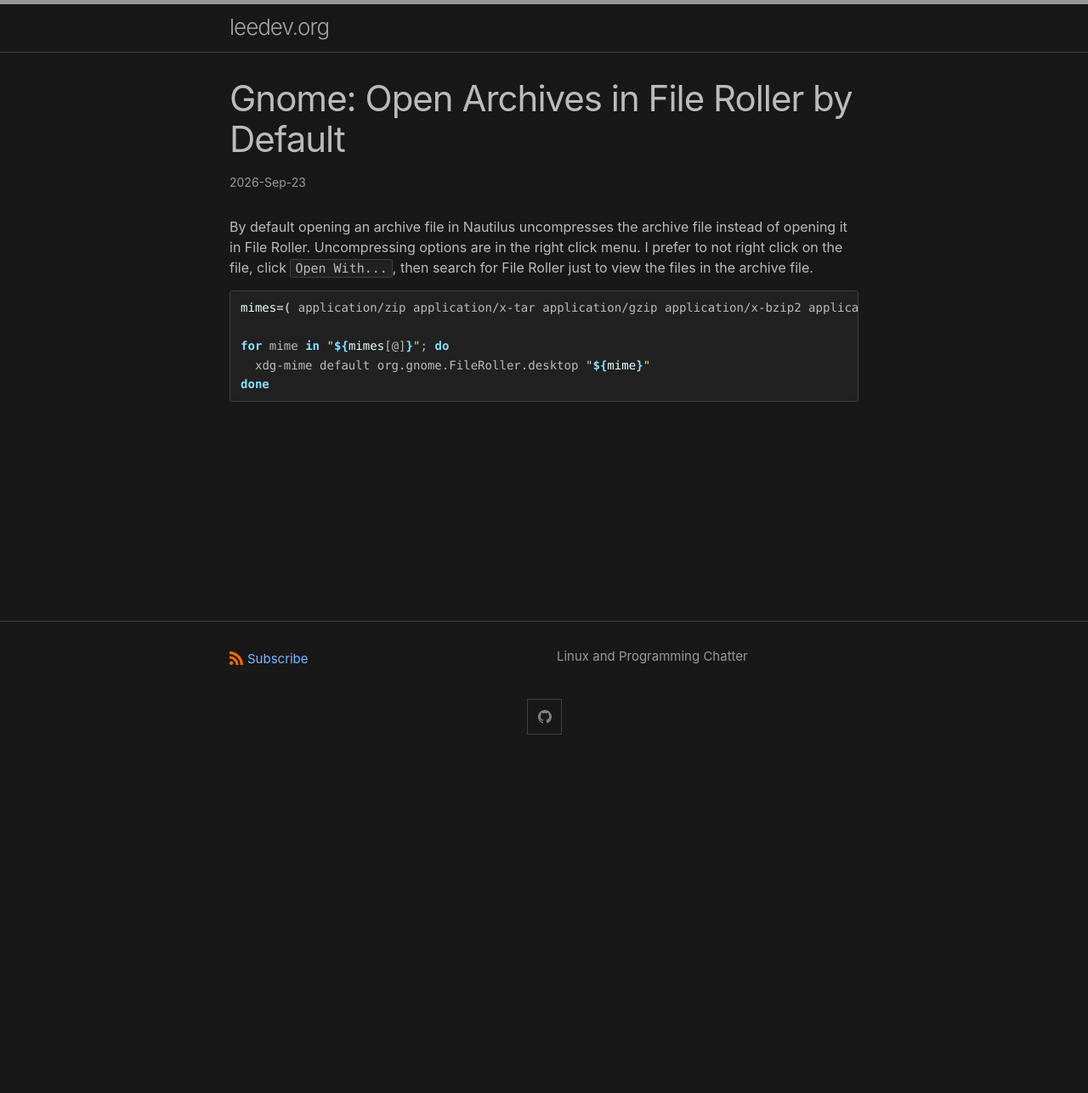
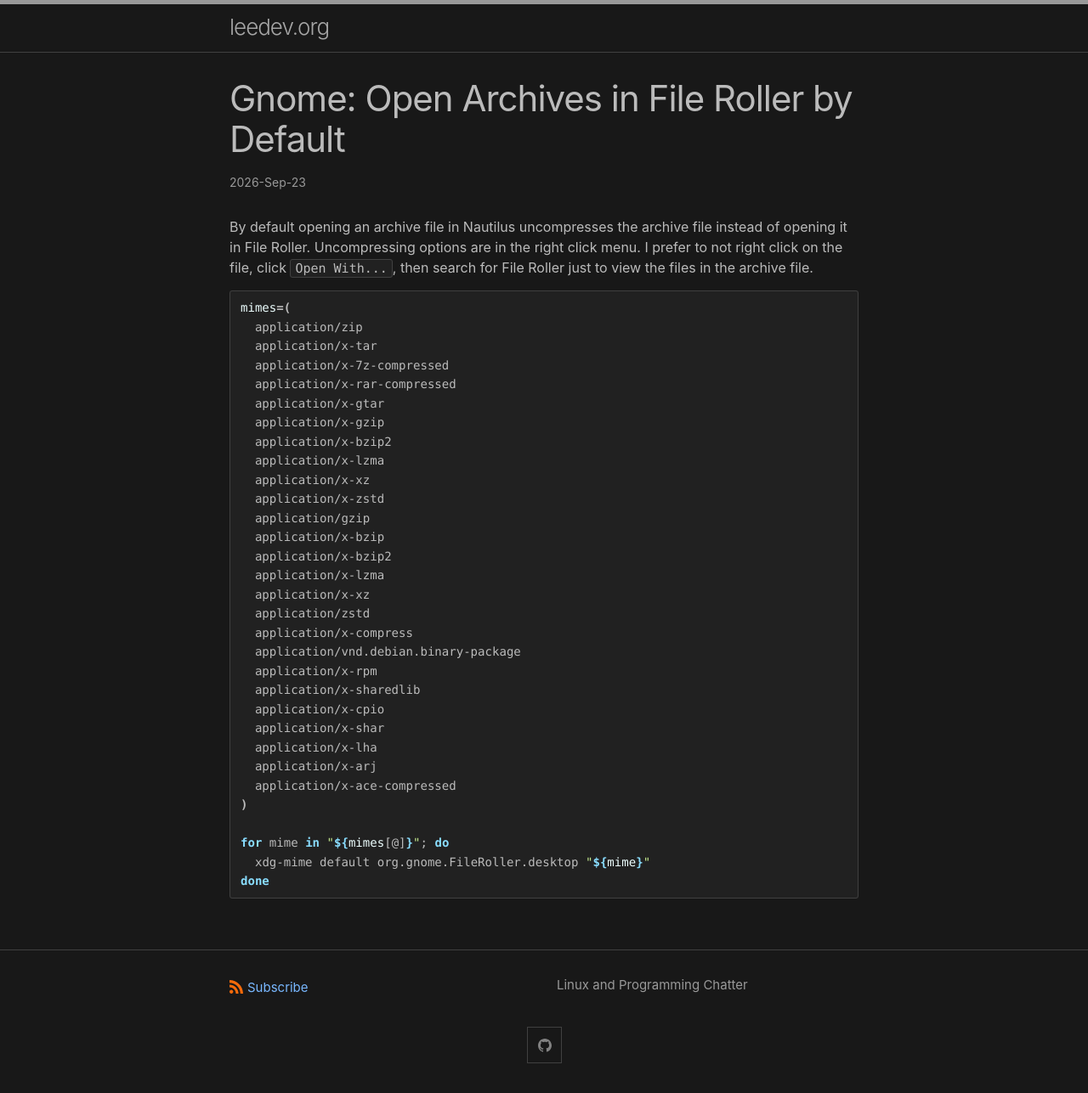
Before and after one commit to CurtisLeeBolin/leedev.org, a Jekyll site: the page built from _posts/2026-09-23-gnome_open_archives_in_file_roller_by_default.md, in a window 1280 px wide. Shown: the whole page at 85% size. Built offline with Jekyll 4.4.1, drawn with Linux system fonts in a browser that asks for light colours; before the commit the page ends 900 px from its top, so only the background shows below that.

Commit message:
Update 2026-09-23-gnome_open_archives_in_file_roller_by_default.md

````diff
--- a/_posts/2026-09-23-gnome_open_archives_in_file_roller_by_default.md
+++ b/_posts/2026-09-23-gnome_open_archives_in_file_roller_by_default.md
@@ -7,7 +7,33 @@ date: '2026-09-23 10:05:18'
 By default opening an archive file in Nautilus uncompresses the archive file instead of opening it in File Roller.  Uncompressing options are in the right click menu. I prefer to not right click on the file, click `Open With...`, then search for File Roller just to view the files in the archive file.
 
 ```bash
-mimes=( application/zip application/x-tar application/gzip application/x-bzip2 application/x-xz application/x-7z-compressed application/vnd.rar application/x-rar )
+mimes=(
+  application/zip
+  application/x-tar
+  application/x-7z-compressed
+  application/x-rar-compressed
+  application/x-gtar
+  application/x-gzip
+  application/x-bzip2
+  application/x-lzma
+  application/x-xz
+  application/x-zstd
+  application/gzip
+  application/x-bzip
+  application/x-bzip2
+  application/x-lzma
+  application/x-xz
+  application/zstd
+  application/x-compress
+  application/vnd.debian.binary-package
+  application/x-rpm
+  application/x-sharedlib
+  application/x-cpio
+  application/x-shar
+  application/x-lha
+  application/x-arj
+  application/x-ace-compressed
+)
 
 for mime in "${mimes[@]}"; do
   xdg-mime default org.gnome.FileRoller.desktop "${mime}"
````
